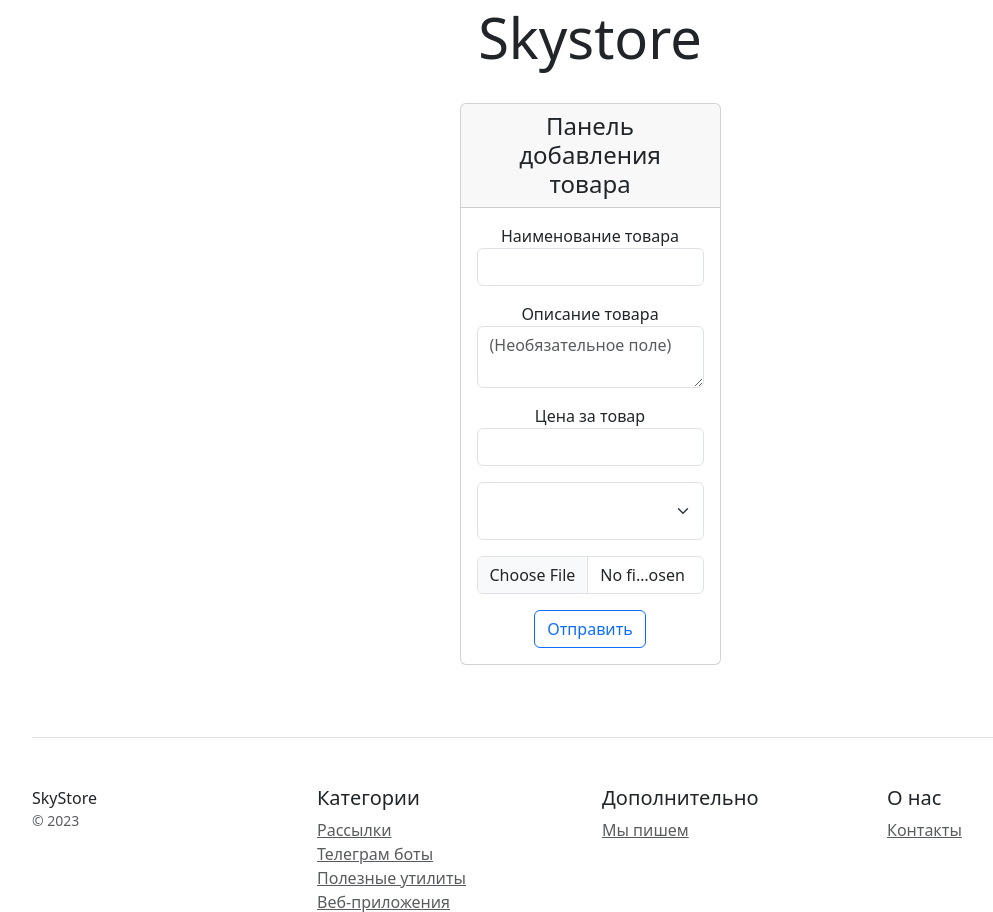
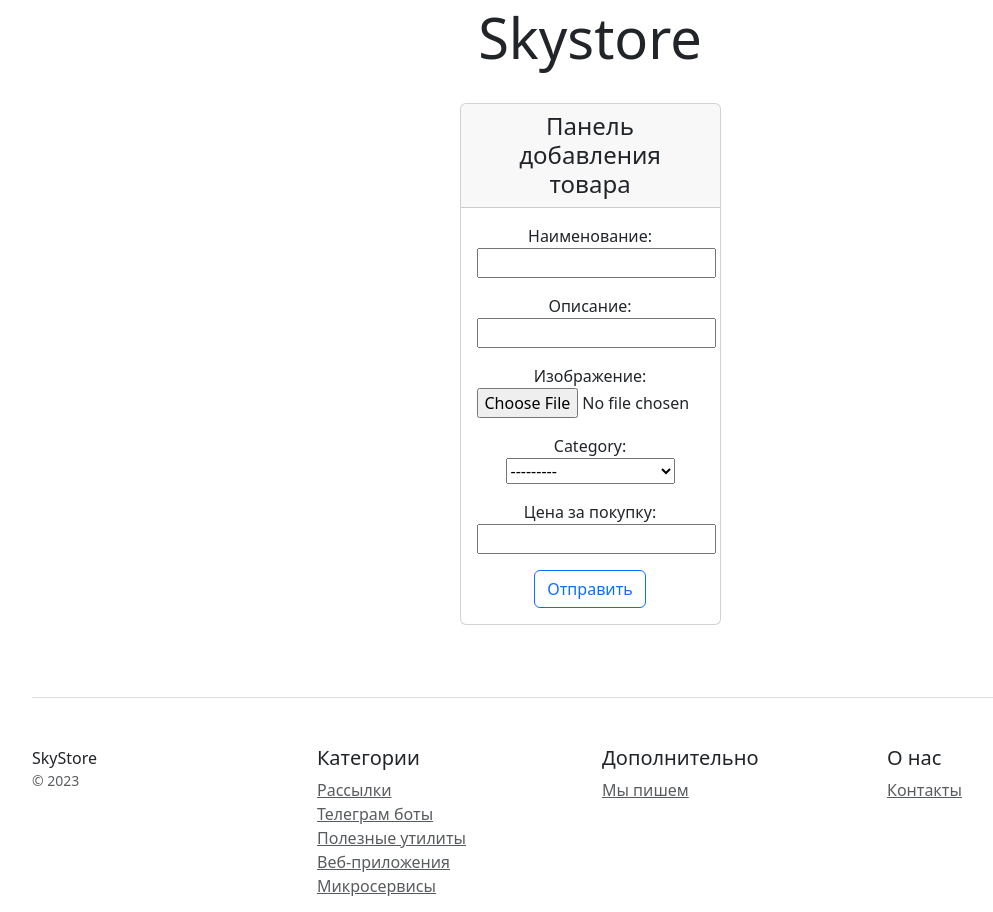
Before and after one commit to Fullesh/Django_homework_2, a Django app: page /products/add/ in a window 1280 px wide. Shown: the part 184-1096 px from the top of the page, without its empty margins (50-1043 px from the left). Run offline with Django 5.2, Linux system fonts and the light colour scheme; data comes from the database, SQL or seed files in the repository; lists and menus that the app fills with data are empty.

Commit message:
Изменён шаблон добавления продукта

```diff
--- a/catalog/templates/catalog/add_product.html
+++ b/catalog/templates/catalog/add_product.html
@@ -13,27 +13,7 @@
                 <div class="card-body text-center">
                     <form method="post" action="" enctype="multipart/form-data" class="form-floating" >
                         {% csrf_token %}
-                        <div class="mb-3">
-                            <label for="name">Наименование товара</label>
-                            <input type="text" name="product_name" class="form-control" id="name" placeholder="" required>
-                        </div>
-                        <div class="mb-3">
-                            <label for="description">Описание товара</label>
-                            <textarea type="text" name="product_description" class="form-control" id="description" placeholder="(Необязательное поле)"></textarea>
-                        </div>
-                        <div class="mb-3">
-                            <label for="price">Цена за товар</label>
-                            <input type="number" name="price_to_buy" class="form-control" id="price" placeholder="" required>
-                        </div>
-                        <select name="category" class="form-select form-select-sb mb-3" aria-label="" required>
-                            <label>Категория товара</label>
-                            {% for object in objects_list %}
-                            <option value="{{object.name}}">{{object.name}}</option>
-                            {% endfor %}
-                        </select>
-                        <div class="input-group mb-3">
-                            <input name="product_image" type="file" class="form-control" id="inputGroupFile01">
-                        </div>
+                        {{ form.as_p }}
                         <button type="submit" class="btn btn-block btn-outline-primary">Отправить</button>
                     </form>
                 </div>
```
